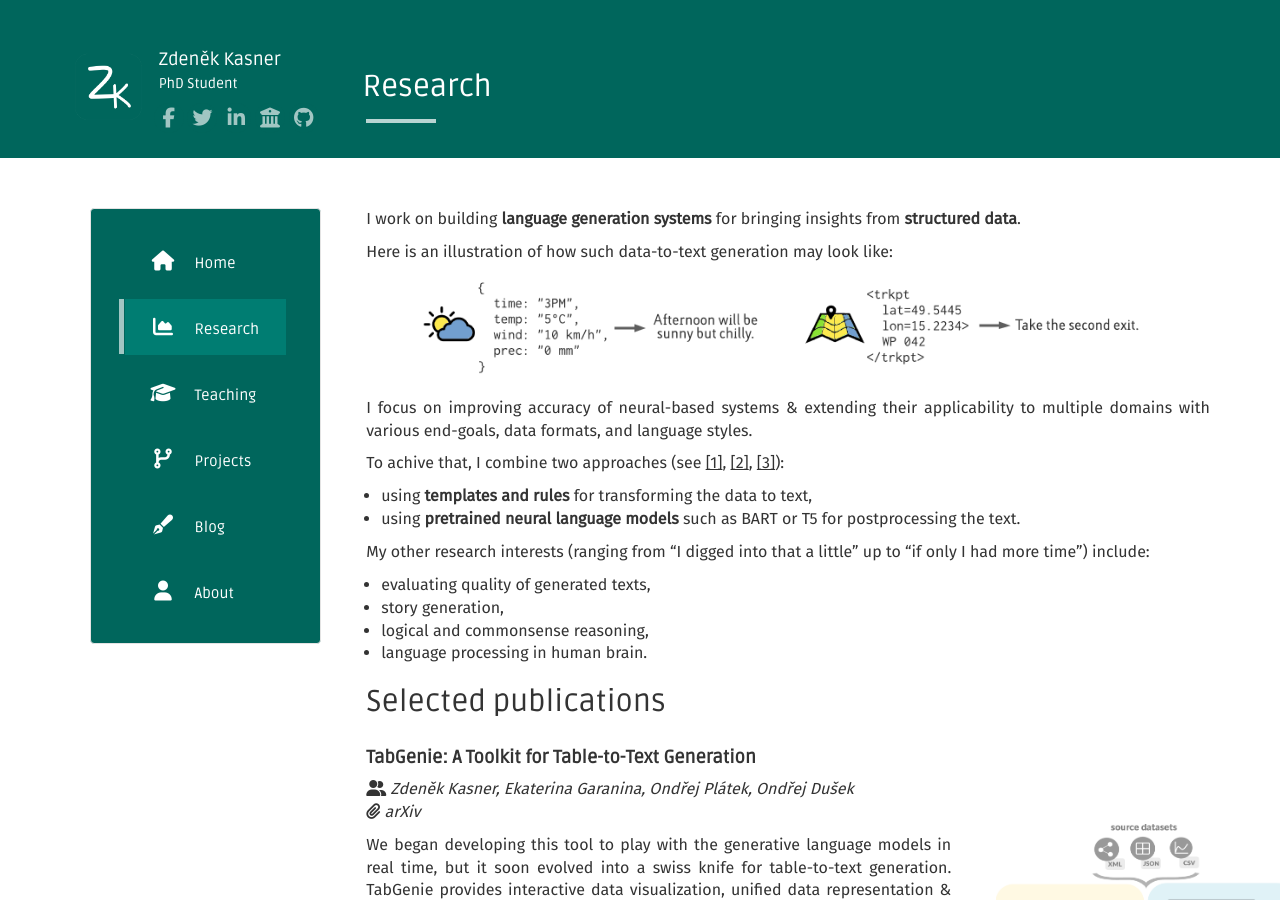
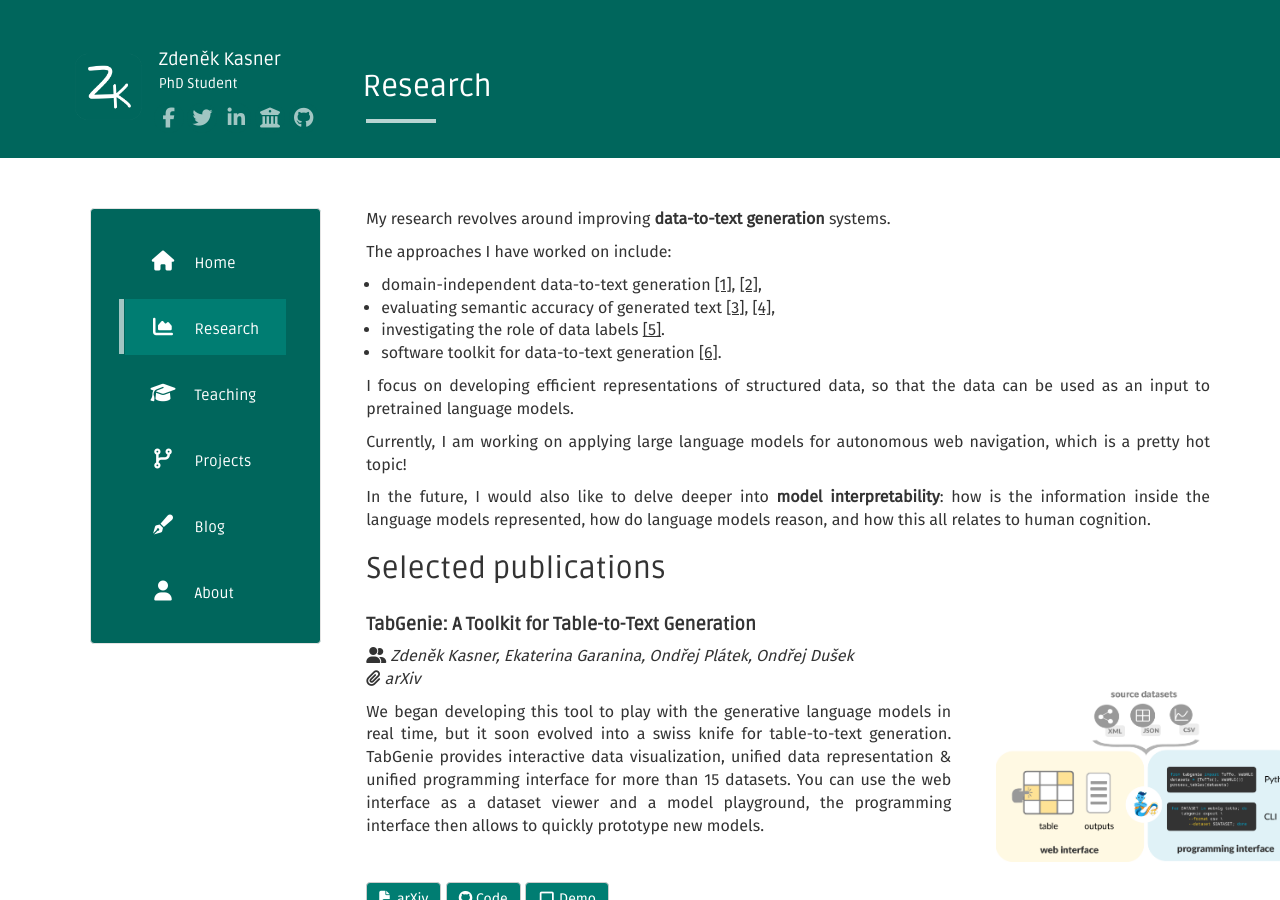
Before and after one commit to kasnerz/kasnerz.github.io, a Jekyll site: the page built from research.md, in a window 1280 px wide and 900 px high. Built offline with Jekyll 4.4.1, drawn with Linux system fonts in a browser that asks for light colours; nearby versions of some CDN libraries.

Commit message:
Update research

```diff
--- a/_data/articles.json
+++ b/_data/articles.json
@@ -64,7 +64,8 @@
 		"authors": "Ondřej Dušek, Zdeněk Kasner",
 		"venue": "INLG 2020",
 		"text": "Does a text contain all the information from the data? Hard to check manually, even harder to code. But what if we reformulate the question a little bit: can we <i>infer</i> all the data from the text and nothing else? That sounds like natural language inference. And guess what - somebody already pretrained a neural model for that!",
-		"img": "2020_nli_inlg.png"
+		"img": "2020_nli_inlg.png",
+		"id": "semacc"
 	},
 	{
 		"title": "Data-to-Text Generation with Iterative Text Editing",
--- a/research.md
+++ b/research.md
@@ -4,24 +4,19 @@ title: Research
 permalink: /research/
 ---
 
-I work on building **language generation systems** for bringing insights from **structured data**.
+My research revolves around improving **data-to-text generation** systems.
 
-Here is an illustration of how such data-to-text generation may look like:
-<img src="/assets/d2t.png" alt="d2t" style="max-width: 90%; margin: auto;">
+The approaches I have worked on include:
+- domain-independent data-to-text generation [[1]](#neural_pipeline), [[2]](#iterative_editing),
+- evaluating semantic accuracy of generated text [[3]](#text_in_context), [[4]](#semacc),
+- investigating the role of data labels [[5]](#rel2text).
+- software toolkit for data-to-text generation [[6]](#tabgenie).
 
-I focus on improving accuracy of neural-based systems & extending their applicability to multiple domains with various end-goals, data formats, and language styles.
+I focus on developing efficient representations of structured data, so that the data can be used as an input to pretrained language models.
 
-To achive that, I combine two approaches (see [[1]](#neural_pipeline), [[2]](#iterative_editing), [[3]](#text_in_context)):
-- using **templates and rules** for transforming the data to text,
-- using **pretrained neural language models** such as BART or T5 for postprocessing the text.
+Currently, I am working on applying large language models for autonomous web navigation, which is a pretty hot topic!
 
-My other research interests (ranging from "I digged into that a little" up to "if only I had more time") include:
-- evaluating quality of generated texts,
-- story generation,
-- logical and commonsense reasoning,
-- language processing in human brain.
-
-
+In the future, I would also like to delve deeper into **model interpretability**: how is the information inside the language models represented, how do language models reason, and how this all relates to human cognition.
 
 ## Selected publications
 <!-- See my **<img src="/assets/icons/scholar.png" style="display: inline"> [Google Scholar](https://scholar.google.cz/citations?user=6NnuRB8AAAAJ)** profile for the full list of my publications. -->
```
